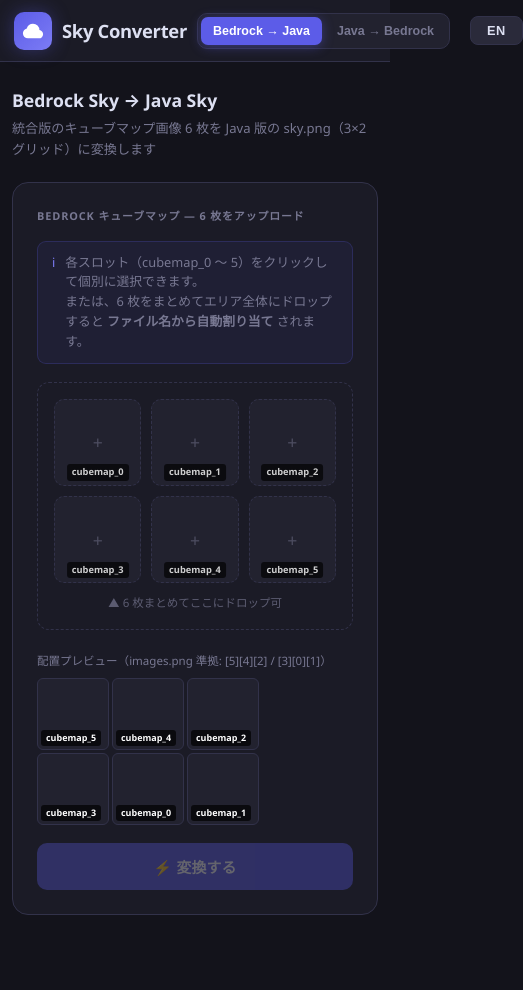
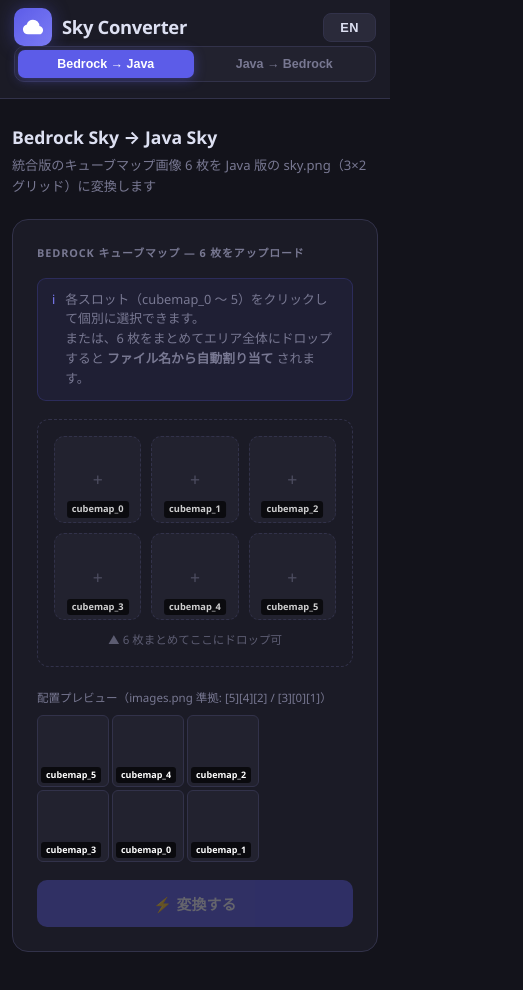
Before and after one commit to IGNSeed/Sky-Converter, a plain HTML site: page index.html in a window 390 px wide. Shown: the whole page, 523 px wide, since content can reach past the window. Drawn offline with nearby package versions, Linux system fonts and the light colour scheme.

Commit message:
Update style.css

```diff
--- a/style.css
+++ b/style.css
@@ -626,9 +626,29 @@ body {
   .header-tabs { margin-left: 0; }
 }
 
-@media (max-width: 600px) {
-  .header { padding: 0 14px; gap: 10px; }
-  .header-tab-btn { padding: 7px 12px; font-size: 0.78rem; }
+/* タブをヘッダーの2行目に折り返す */
+@media (max-width: 560px) {
+  .header {
+    padding: 8px 14px;
+    height: auto;
+    min-height: 54px;
+    flex-wrap: wrap;
+    column-gap: 10px;
+    row-gap: 0;
+  }
+  /* タブを最後尾（2行目）へ */
+  .header-tabs {
+    order: 10;
+    width: 100%;
+    margin: 0 0 8px;
+  }
+  /* タブボタンを均等幅に */
+  .header-tab-btn {
+    flex: 1;
+    padding: 7px 8px;
+    font-size: 0.78rem;
+    text-align: center;
+  }
   .main { padding: 24px 12px 60px; }
   .slot-grid { grid-template-columns: repeat(3, 1fr); }
   .pano-grid {
```
